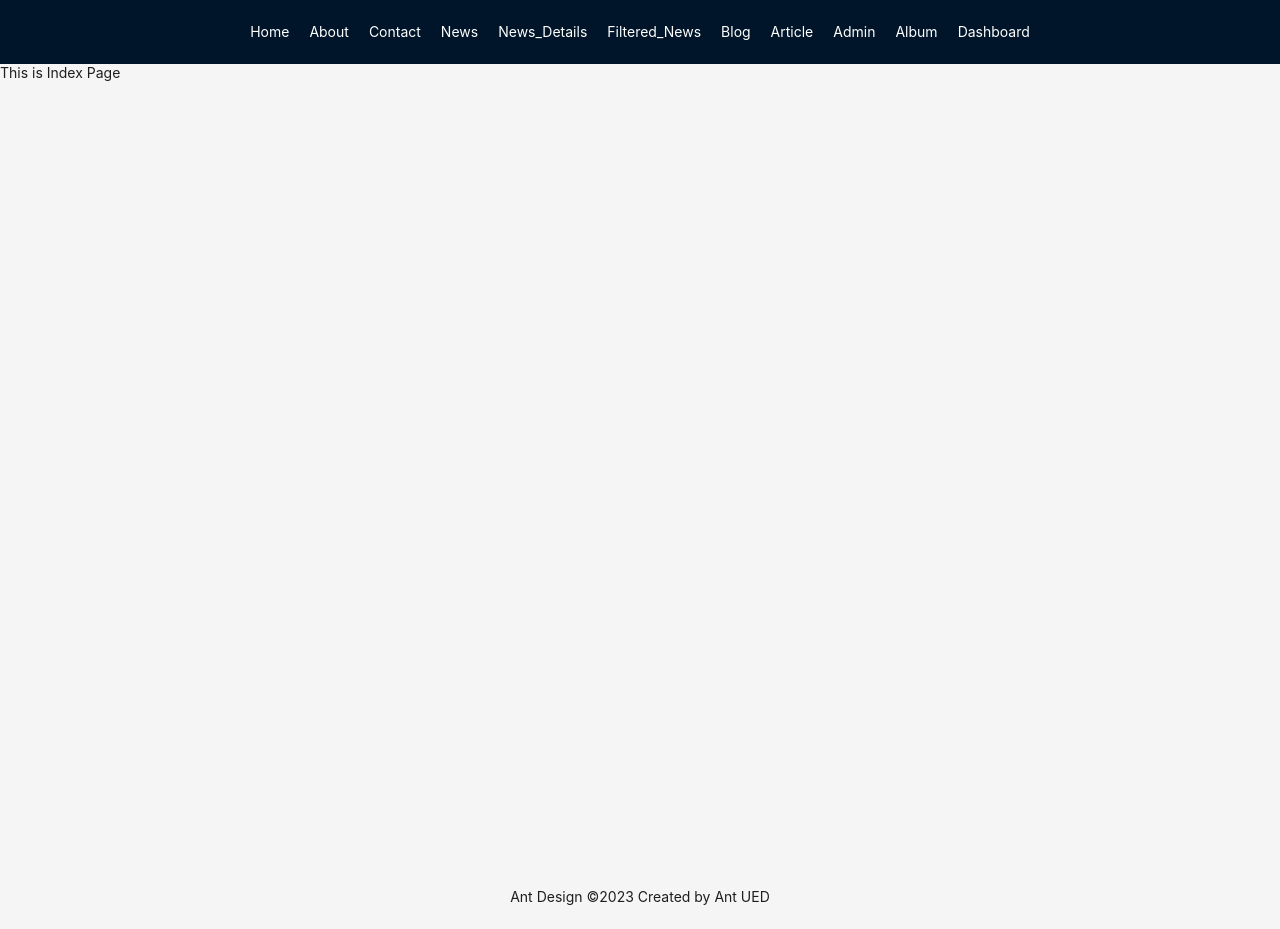
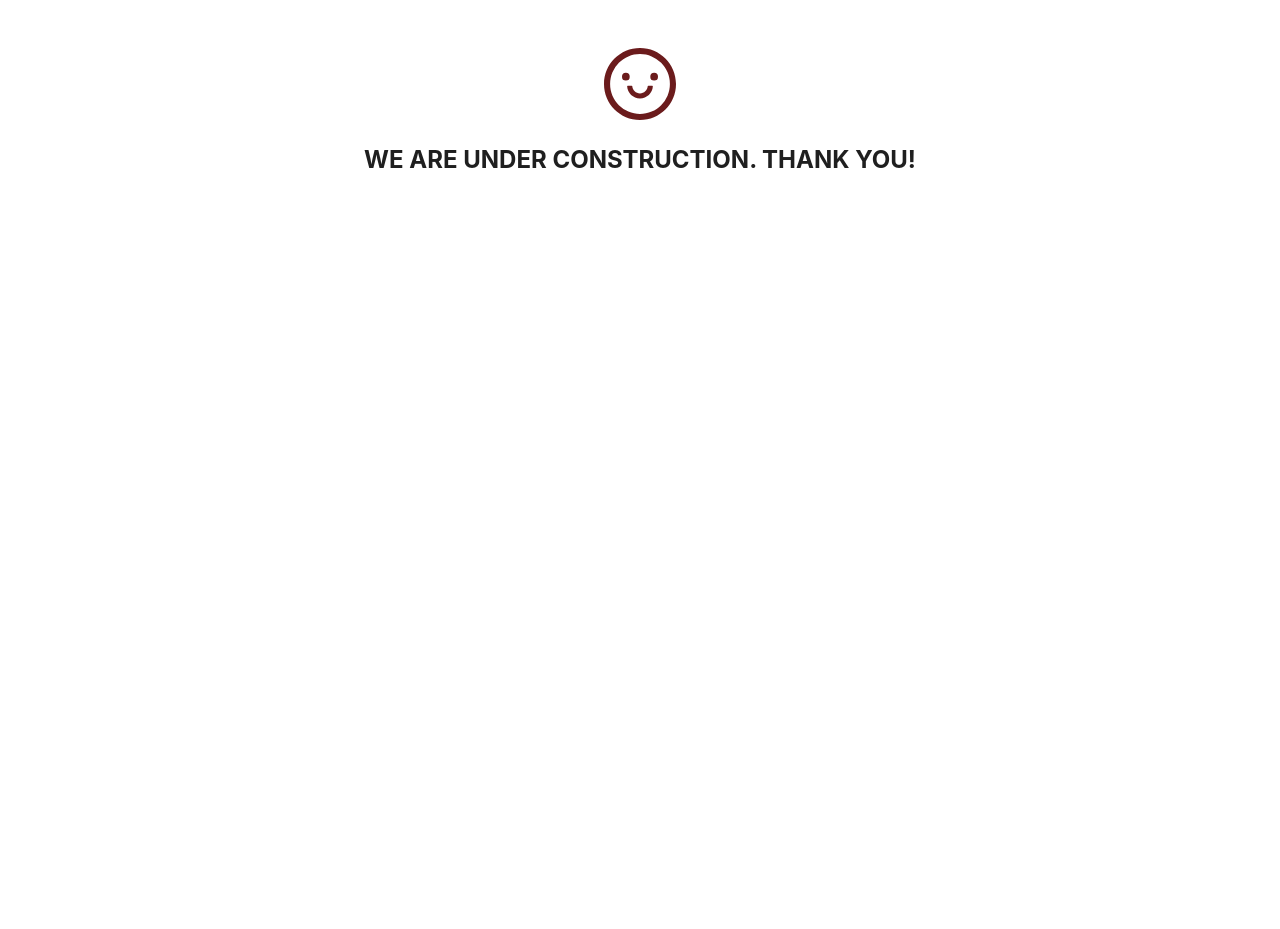
Before and after one commit to webdesignstall/client-sortededucation-course-finder, a Next.js app: page / in a window 1280 px wide. After the commit the page ends 800 px from the top, so only its background shows below. Built offline with nearby package versions, Linux system fonts and the light colour scheme.

Commit message:
[Done] under contruction msg

```diff
--- a/src/pages/index.js
+++ b/src/pages/index.js
@@ -2,6 +2,8 @@ import Head from 'next/head'
 
 import { Inter } from 'next/font/google'
 import RootLayout from "@/components/Layouts/RootLayout";
+import {Result} from "antd";
+import {SmileOutlined} from "@ant-design/icons";
 
 export default function Home() {
   return (
@@ -13,14 +15,17 @@ export default function Home() {
         <link rel="icon" href="/favicon.ico" />
       </Head>
       <main>
-        This is Index Page
+          <Result
+              icon={<SmileOutlined color='#6B1B1C!important'/>}
+              title={<span style={{textTransform: 'uppercase', color: '#6B1B1C!important', fontWeight: 'bold'}}>We are under construction. Thank You!</span>}
+          />
       </main>
     </>
   )
 }
 
-Home.getLayout = function getLayout(page) {
+/*Home.getLayout = function getLayout(page) {
     return (
         <RootLayout>{page}</RootLayout>
     );
-};
+};*/
--- a/src/styles/globals.css
+++ b/src/styles/globals.css
@@ -15,3 +15,6 @@
 .login-form-button {
   width: 100%;
 }
+.ant-result-icon svg{
+  color: #6B1B1C;
+}
```
